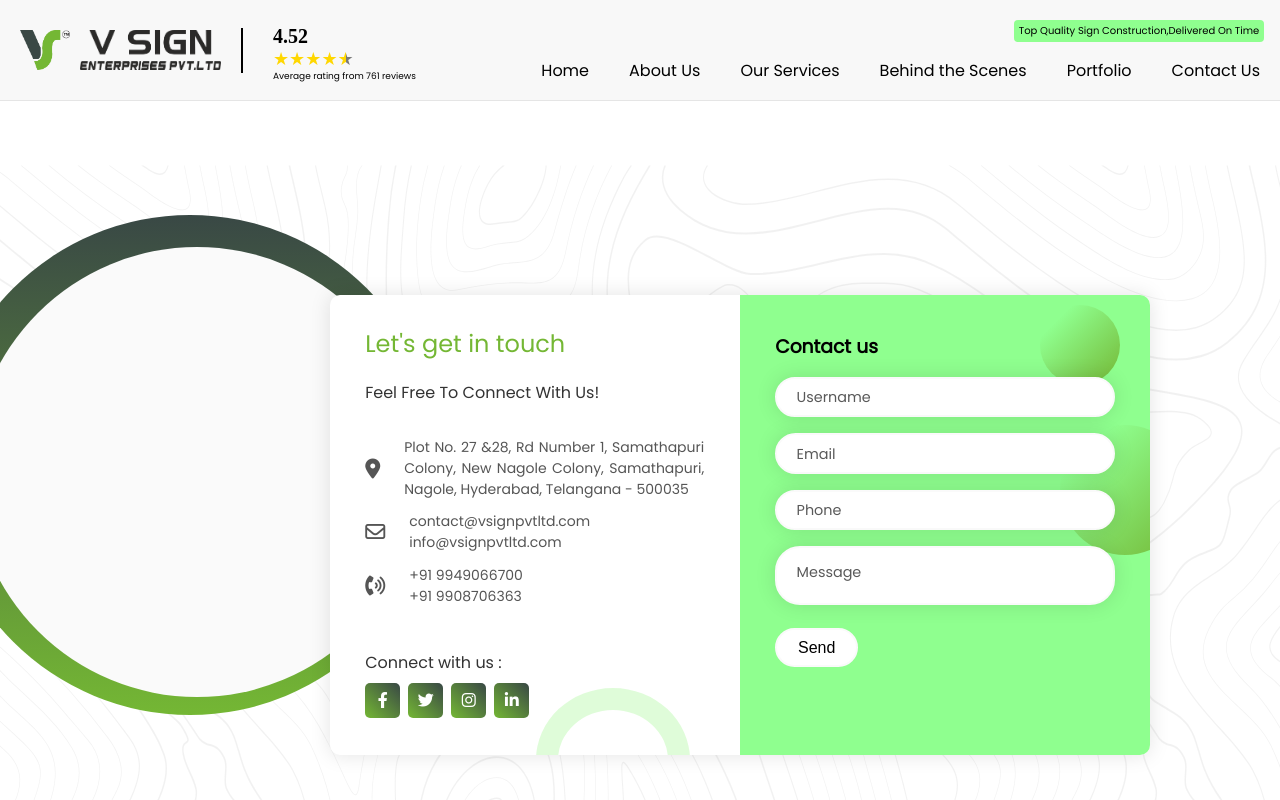
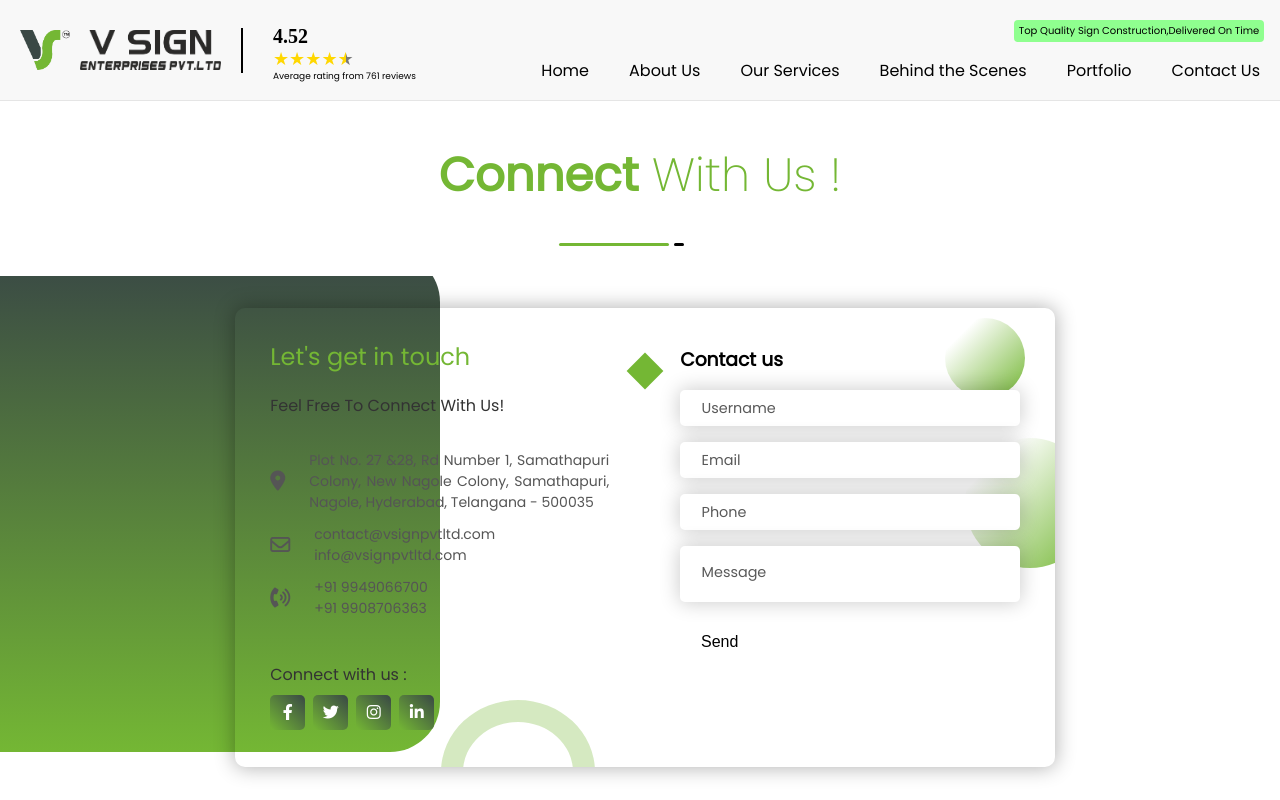
Before and after one commit to shyam369-b/vsignreact, a React (Create React App) app: page /pages/Contactpage in a window 1280 px wide. Shown: the top 800 px of the page. Built offline with nearby package versions, Linux system fonts and the light colour scheme.

Commit message:
Update App.css

```diff
--- a/src/App.css
+++ b/src/App.css
@@ -2261,15 +2261,66 @@ figure:hover+span {
 /*CONTACT PAGE STYLING START*/
 
 
+.contactpage-banner-section{
+  height:22vh;
+  position: relative;
+  margin-top: 100px;
+  justify-content: center;
+
+
+
+}
+@font-face {
+  font-family: myFirstFont;
+  src: url(./assets/handel-gothic-font/HandelGo.ttf);
+}
+.contactpage-banner-section h1{
+  content: '';
+  text-align: center;
+  font-family: Poppins;
+  font-size: 35pt;
+  color: var(--primary-color);
+  justify-content: center;
+  padding-top: 40px;
+
+  font-weight: 700;
+}
+.contactpage-banner-section span{
+  font-weight: 200;
+  color: var(--tertiary-color);
+}
+.contactpage-banner-section h1::before {
+  content: "";
+  position: absolute;
+  bottom: 30px;
+  left: 48%;
+  transform: translateX(-50%);
+  width: 110px;
+  height: 3px;
+  background-color: var(--primary-color);
+  border-radius: 3px;
+}
+
+.contactpage-banner-section h1::after {
+  content: "";
+  position: absolute;
+  bottom: 30px;
+  left: calc(48% + 60px);
+  width: 10px;
+  height: 3px;
+  background-color: #000000;
+  border-radius: 3px;
+}
+
 .contactpage-main-section{
-  height: 100vh;
+
   justify-content: center;
   align-items: center;
   position: relative;
-  margin-top: 10%;
-
+  background: transparent;
   width: 100%;
 
+
 }
 
 
@@ -2277,41 +2328,45 @@ figure:hover+span {
 .contactpage-container {
   position: relative;
   width: 100%;
-  min-height: 90vh;
   padding: 2rem;
-  background-color: white;
+  background-color: var(--quaternary-color);
   overflow: hidden;
   display: flex;
   align-items: center;
   justify-content: center;
   font-family: Poppins;
-  background-image: url('./assets/bg100.svg');
-
+  margin: 0;
+  background: transparent;
+  padding-bottom: 80px;
 
 }
 
 .contactpage-main-section .contactpage-container .form {
   width: 100%;
   max-width: 820px;
-  background-color: #fff;
+  background-color: var(--quaternary-color);
   border-radius: 10px;
-  box-shadow: 0 0 20px 1px rgba(0, 0, 0, 0.1);
+  box-shadow: 0 0 20px 1px rgba(0, 0, 0, 0.3);
   z-index: 900;
   overflow: hidden;
   display: grid;
   grid-template-columns: repeat(2, 1fr);
-  margin-left: 200px;
+  margin-left: 10px;
+
 }
 
 .contactpage-main-section .contactpage-container .form .contact-form {
-  background-color: #8fff8f;
-  position: relative;
-  font-family: Poppins;
+  position: relative;
+  background-image: linear-gradient(to right, var(--primary-color) , var(--quaternary-color));
+  font-family: Poppins;
+}
+.contactpage-main-section .contactpage-container .form .contact-form h3{
+  color: var(--quaternary-color);
 }
 
 .contactpage-main-section .contactpage-container .form .contact-form .circle {
   border-radius: 50%;
-  background: linear-gradient(135deg, transparent 20%, #74b734);
+  background: linear-gradient(135deg, transparent 20%, var(--primary-color));
   position: absolute;
 }
 
@@ -2335,7 +2390,7 @@ figure:hover+span {
   position: absolute;
   width: 26px;
   height: 26px;
-  background-color: var(--color2);
+  background-color: var(--primary-color);
   transform: rotate(45deg);
   top: 50px;
   left: -13px;
@@ -2349,7 +2404,7 @@ figure:hover+span {
 }
 
 .contactpage-main-section .contactpage-container .form .contact-info .title {
-  color: #fff;
+  color: var(--quaternary-color);
   font-weight: 500;
   font-size: 1.5rem;
   line-height: 1;
@@ -2367,14 +2422,14 @@ figure:hover+span {
 .contactpage-main-section .contactpage-container .form .contact-form .input-container .input {
   width: 100%;
   outline: none;
-  border: 2px solid #fafafa;
-  box-shadow: 0 0 20px 1px rgba(0, 0, 0, 0.1);
+  border: 2px solid var(--quaternary-color);
+  box-shadow: 0 0 20px 1px rgba(0, 0, 0, 0.2);
   padding: 0.6rem 1.2rem;
   color: #000000;
   font-weight: 500;
   font-size: 0.95rem;
   letter-spacing: 0.5px;
-  border-radius: 25px;
+  border-radius: 5px;
   transition: 0.3s;
 }
 
@@ -2384,7 +2439,7 @@ figure:hover+span {
   border-radius: 22px;
   resize: none;
   overflow-y: auto;
-  background-color: white;
+  background-color: var(--quaternary-color);
 }
 
 .contactpage-main-section .contactpage-container .form .contact-form  .input-container label {
@@ -2408,8 +2463,8 @@ figure:hover+span {
 
 .contactpage-btn {
   padding: 0.6rem 1.3rem;
-  background-color: #fff;
-  border: 2px solid #fafafa;
+  background-color: var(--quaternary-color);
+  border: 2px solid var(--quaternary-color);
   font-size: 1rem;
   color: var(--color2);
   line-height: 1;
@@ -2422,7 +2477,7 @@ figure:hover+span {
 
 .contactpage-btn:hover {
   background-color: transparent;
-  color: #fff;
+  color: var(--quaternary-color);
 }
 
 .contactpage-main-section .contactpage-container .form .contact-form .input-container span {
@@ -2474,6 +2529,7 @@ figure:hover+span {
 .contactpage-main-section .contactpage-container .form .contact-info {
   padding: 2.3rem 2.2rem;
   position: relative;
+
 }
 
 .contactpage-main-section .contactpage-container .form .contact-info .title {
@@ -2523,7 +2579,7 @@ figure:hover+span {
   width: 35px;
   height: 35px;
   border-radius: 5px;
-  background: linear-gradient(45deg, #74b734, #394845);
+  background: linear-gradient(45deg, var(--primary-color), var(--secondary-color));
   color: #fff;
   text-align: center;
   line-height: 35px;
@@ -2540,7 +2596,7 @@ figure:hover+span {
   position: absolute;
   width: 110px;
   height: 100px;
-  border: 22px solid #94f381;
+  border: 22px solid var(--primary-color);
   border-radius: 50%;
   bottom: -77px;
   right: 50px;
@@ -2551,108 +2607,23 @@ figure:hover+span {
   position: absolute;
   width: 500px;
   height: 500px;
-  border-radius: 50%;
-  background: linear-gradient(to bottom, #394845, #74b734);
+  border-radius: 10%;
+  background: linear-gradient(to bottom, var(--secondary-color), var(--primary-color));
   bottom: 50%;
   right: 50%;
   transform: translate(-40%, 38%);
 }
 
-.contactpage-main-section .contactpage-container .big-circle:after {
-  content: "";
-  position: absolute;
-  width: 450px;
+
+.contactpage-main-section  iframe{
+
+  rotate: deg(45);
+  border: none;
+  width: 70%;
   height: 450px;
-  background-color: #fafafa;
-  border-radius: 50%;
-  top: calc(50% - 218px);
-  left: calc(50% - 218px);
-}
-
-
-
-@media (max-width: 850px) {
-  .form {
-    grid-template-columns: 1fr;
-  }
-
-  .contact-info:before {
-    bottom: initial;
-    top: -75px;
-    right: 65px;
-    transform: scale(0.95);
-  }
-
-  .contact-form:before {
-    top: -13px;
-    left: initial;
-    right: 70px;
-  }
-
-  .square {
-    transform: translate(140%, 43%);
-    height: 350px;
-  }
-
-  .big-circle {
-    bottom: 75%;
-    transform: scale(0.9) translate(-40%, 30%);
-    right: 50%;
-  }
-
-  .text {
-    margin: 1rem 0 1.5rem 0;
-  }
-
-  .social-media {
-    padding: 1.5rem 0 0 0;
-  }
-}
-
-@media (max-width: 480px) {
-  .container {
-    padding: 1.5rem;
-  }
-
-  .contact-info:before {
-    display: none;
-  }
-
-  .square,
-  .big-circle {
-    display: none;
-  }
-
-  form,
-  .contact-info {
-    padding: 1.7rem 1.6rem;
-  }
-
-  .text,
-  .information,
-  .social-media p {
-    font-size: 0.8rem;
-  }
-
-  .title {
-    font-size: 1.15rem;
-  }
-
-  .social-icons a {
-    width: 30px;
-    height: 30px;
-    line-height: 30px;
-  }
-
-  .icon {
-    width: 23px;
-  }
-
-  .input {
-    padding: 0.45rem 1.2rem;
-  }
-
-  .btn {
-    padding: 0.45rem 1.2rem;
-  }
-}
+  justify-content: center;
+  align-items: center;
+  box-shadow: 0 0 20px 1px rgba(0, 0, 0, 0.3);
+
+  margin-left:15%;
+}
```
